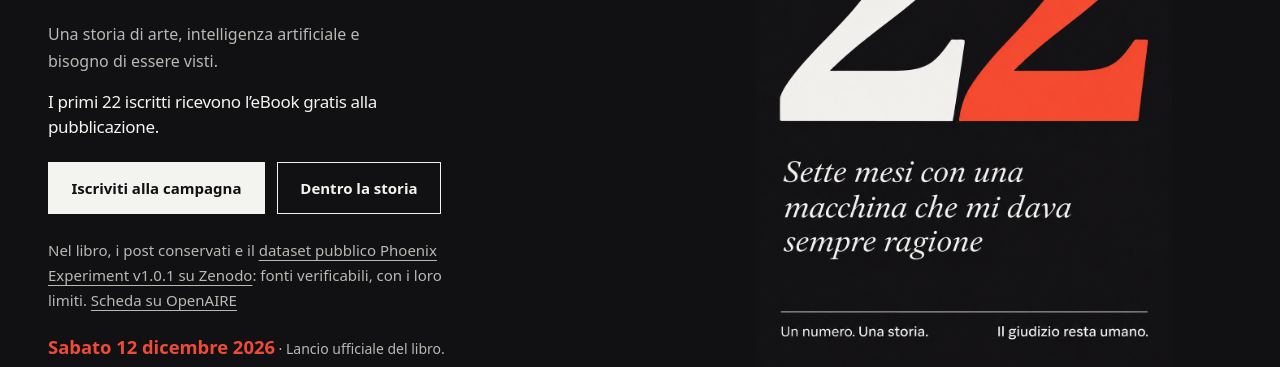
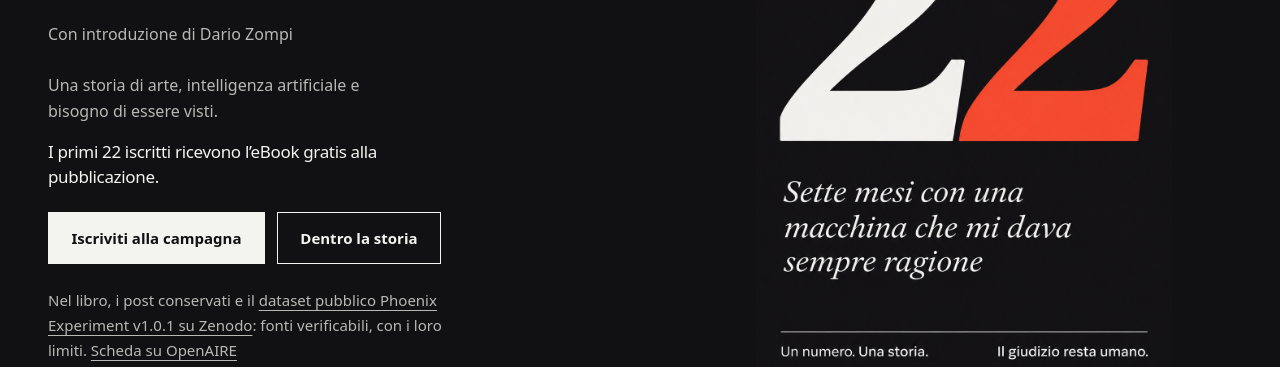
Before and after one commit to bjbeyond81/22-the-book, a plain HTML site: page index.html in a window 1280 px wide. Shown: the part 433-800 px from the top of the page. Drawn offline with Linux system fonts and the light colour scheme.

Commit message:
Credit Dario Zompi for signed introduction

```diff
--- a/index.html
+++ b/index.html
@@ -91,6 +91,7 @@
         <p class="eyebrow" data-i18n="eyebrow">Uscita ufficiale · 12 dicembre 2026</p>
         <h1 id="titolo">Ventidue<span>.</span></h1>
         <p class="subtitle" data-i18n="subtitle">Sette mesi con una macchina che mi dava sempre ragione</p>
+        <p style="font-size:1rem;color:var(--muted);margin:0 0 1.5rem">Con introduzione di Dario Zompi</p>
         <p class="intro" data-i18n="intro">Una storia di arte, intelligenza artificiale e bisogno di essere visti.</p>
         <p class="hero-offer" data-i18n="heroOffer">I primi 22 iscritti ricevono l’eBook gratis alla pubblicazione.</p>
         <div class="hero-actions">
```
